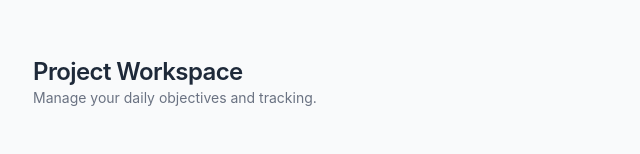
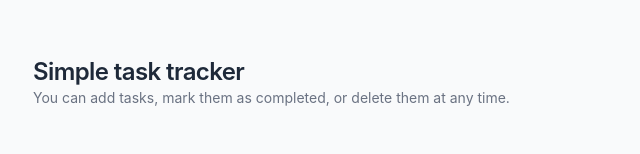
Before and after one commit to nschoeb/simple-todo-app, a React (Vite) app: page / in a window 1280 px wide. Shown: the top 154 px of the page, without its empty margins (319-959 px from the left). Built offline with nearby package versions, Linux system fonts and the light colour scheme; no server answers; the database is empty.

Commit message:
Update application title and header description

```diff
--- a/src/App.jsx
+++ b/src/App.jsx
@@ -44,9 +44,9 @@ function App() {
       <div className="max-w-xl mx-auto">
         <header className="mb-12 pt-8">
           <h1 className="text-2xl font-semibold tracking-tight text-gray-800">
-            Project Workspace
+            Simple task tracker
           </h1>
-          <p className="text-gray-500 text-sm">Manage your daily objectives and tracking.</p>
+          <p className="text-gray-500 text-sm">You can add tasks, mark them as completed, or delete them at any time.</p>
         </header>
 
         <form onSubmit={addTask} className="flex gap-3 mb-10">
```
